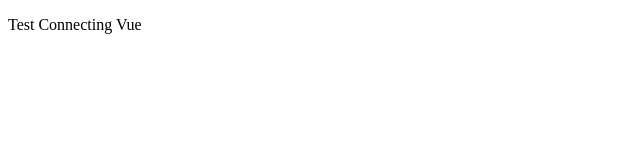
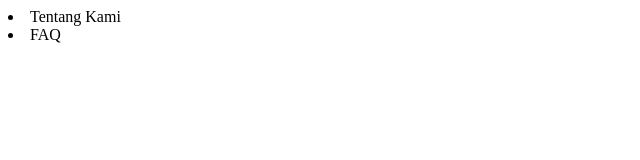
Before and after one commit to haniffaiq/taniku-frontend, a website: page view/index.html in a window 1280 px wide. Shown: the whole page, without its empty margins (0-640 px from the left). Drawn offline with nearby package versions, Linux system fonts and the light colour scheme.

Commit message:
add navbar class

```diff
--- a/view/index.html
+++ b/view/index.html
@@ -10,9 +10,10 @@
 </head>
 <body>
     <div id="app">
-        <p>
-            {{massage}}
-        </p>
+        <nav>
+            <li>Tentang Kami</li>
+            <li>FAQ</li>
+        </nav>
     </div>
 
     <script src="../app.js"></script>
```
